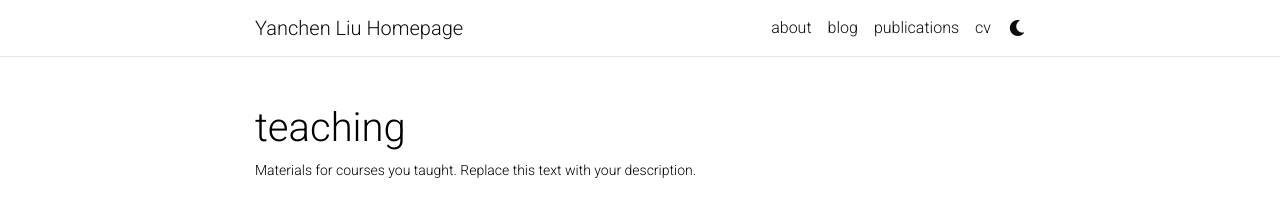
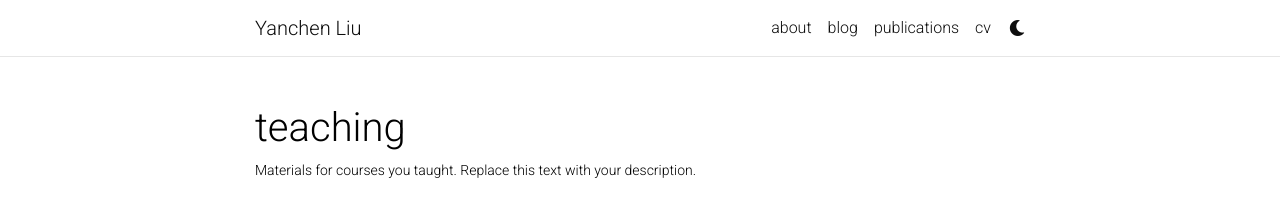
Before and after one commit to liuyanchen1015/liuyanchen1015.github.io, a Jekyll site: the page built from _pages/teaching.md, in a window 1280 px wide. Shown: the top 210 px of the page. Built offline with Jekyll 4.4.1, drawn with Linux system fonts in a browser that asks for light colours; comment, search, counter and statistics services are not loaded; a style sheet for code colours, icons or effects is not loaded.

Commit message:
Update _config.yml

```diff
--- a/_config.yml
+++ b/_config.yml
@@ -2,7 +2,7 @@
 # Site settings
 # -----------------------------------------------------------------------------
 
-title: Yanchen Liu Homepage # the website title (if blank, full name will be used instead)
+title: Yanchen Liu # the website title (if blank, full name will be used instead)
 first_name: Yanchen
 middle_name:
 last_name: Liu
```
